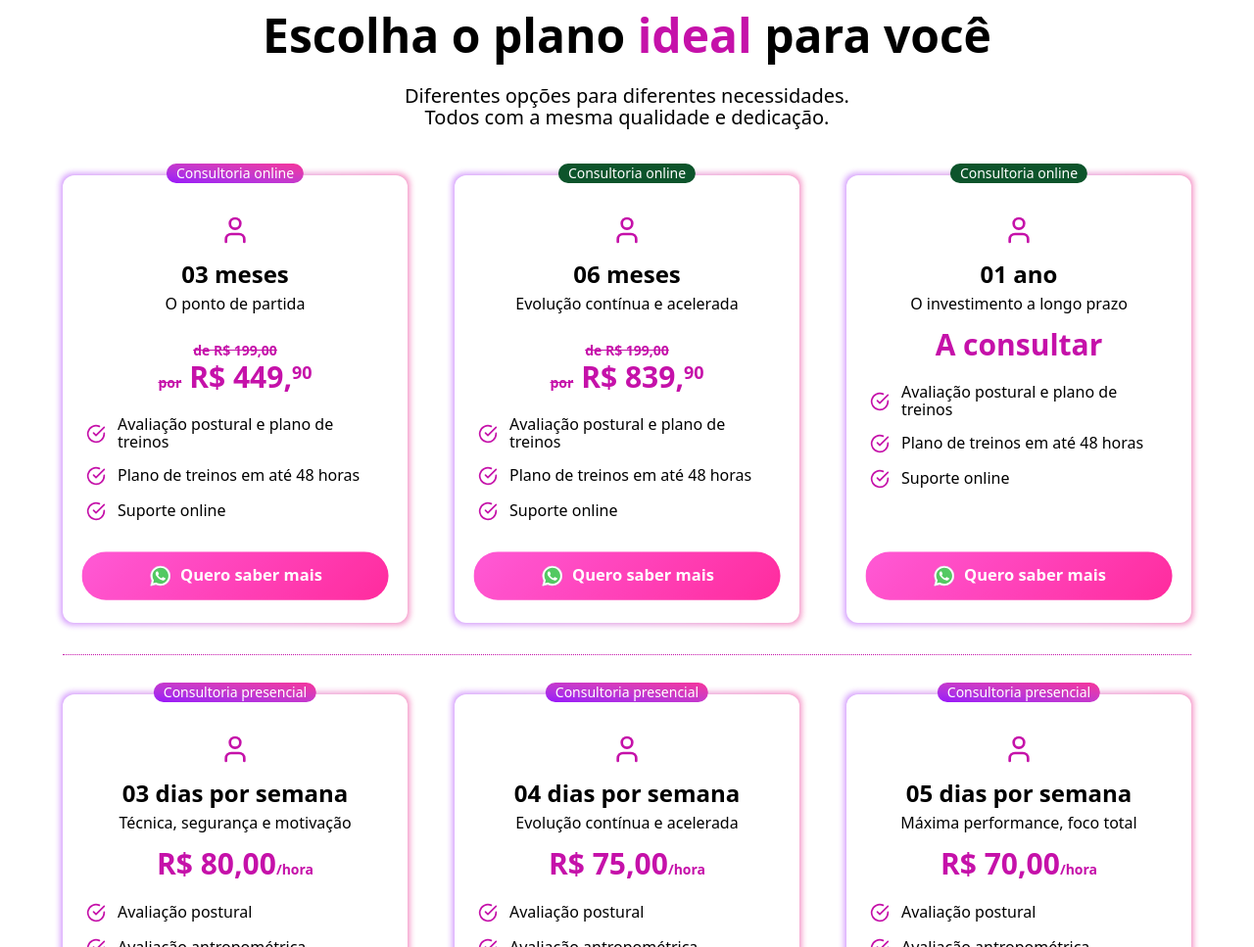
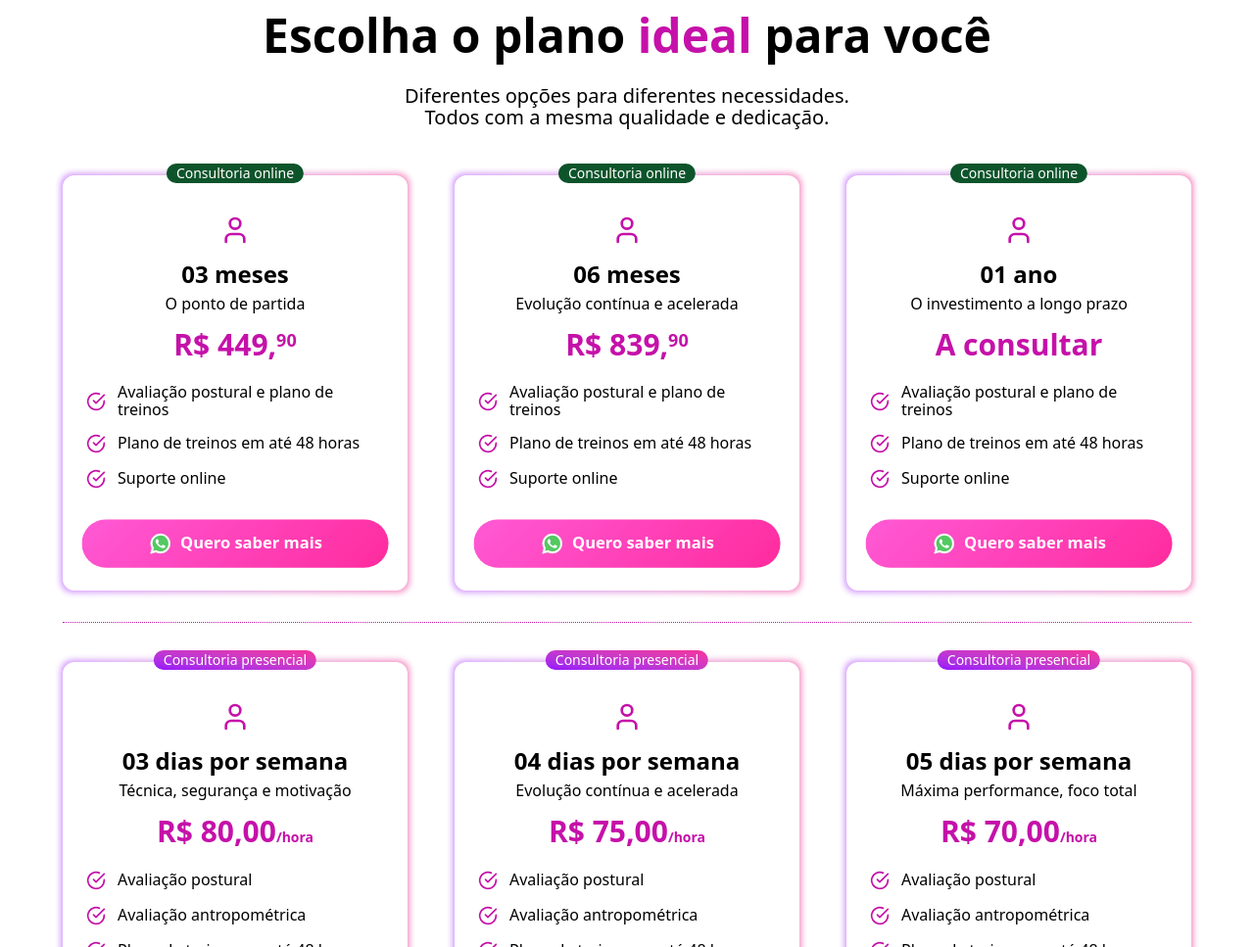
Before and after one commit to henr1queal/landing-page-edf, a website: page index.html in a window 1280 px wide. Shown: the part 2847-3814 px from the top of the page at 98% size. Drawn offline with Linux system fonts and the light colour scheme.

Commit message:
fix: removendo preços sublinhados

```diff
--- a/index.html
+++ b/index.html
@@ -513,7 +513,7 @@
             <div class="relative bg-card rounded-xl h-full bg-white">
               <div class="absolute -top-3 left-1/2 transform -translate-x-1/2 z-10">
                 <div
-                  class="inline-flex text-white items-center bg-gradient-to-bl from-pink-500 to-purple-600 text-sm font-bold px-2.5 py-0.5 rounded-full">
+                  class="inline-flex text-white items-center bg-green-900 text-sm font-bold px-2.5 py-0.5 rounded-full">
                   <strong class="font-medium">Consultoria online</strong>
                 </div>
               </div>
@@ -529,8 +529,7 @@
                         </svg></div>
                       <h3 class="text-xl md:text-2xl font-bold text-foreground mb-2">03 meses</h3>
                       <p class="text-sm md:text-base text-muted-foreground mb-4">O ponto de partida</p>
-                      <div class="text-xl md:text-3xl font-bold text-custom-purple"><span class="text-sm text-muted-foreground line-through">de R$ 199,00
-                        <br>por</span> R$ 449,<small><sup>90</sup></small></div>
+                      <div class="text-xl md:text-3xl font-bold text-custom-purple">R$ 449,<small><sup>90</sup></small></div>
                     </div>
                     <div class="space-y-3 md:space-y-4 mb-6 md:mb-8">
                       <div class="flex items-center space-x-3"><svg xmlns="http://www.w3.org/2000/svg" width="20"
@@ -606,8 +605,7 @@
                         </svg></div>
                       <h3 class="text-xl md:text-2xl font-bold text-foreground mb-2">06 meses</h3>
                       <p class="text-sm md:text-base text-muted-foreground mb-4">Evolução contínua e acelerada</p>
-                      <div class="text-xl md:text-3xl font-bold text-custom-purple"><span class="text-sm text-muted-foreground line-through">de R$ 199,00
-                        <br>por</span> R$ 839,<small><sup>90</sup></small></div>
+                      <div class="text-xl md:text-3xl font-bold text-custom-purple">R$ 839,<small><sup>90</sup></small></div>
                     </div>
                     <div class="space-y-3 md:space-y-4 mb-6 md:mb-8">
                       <div class="flex items-center space-x-3"><svg xmlns="http://www.w3.org/2000/svg" width="20"
```
